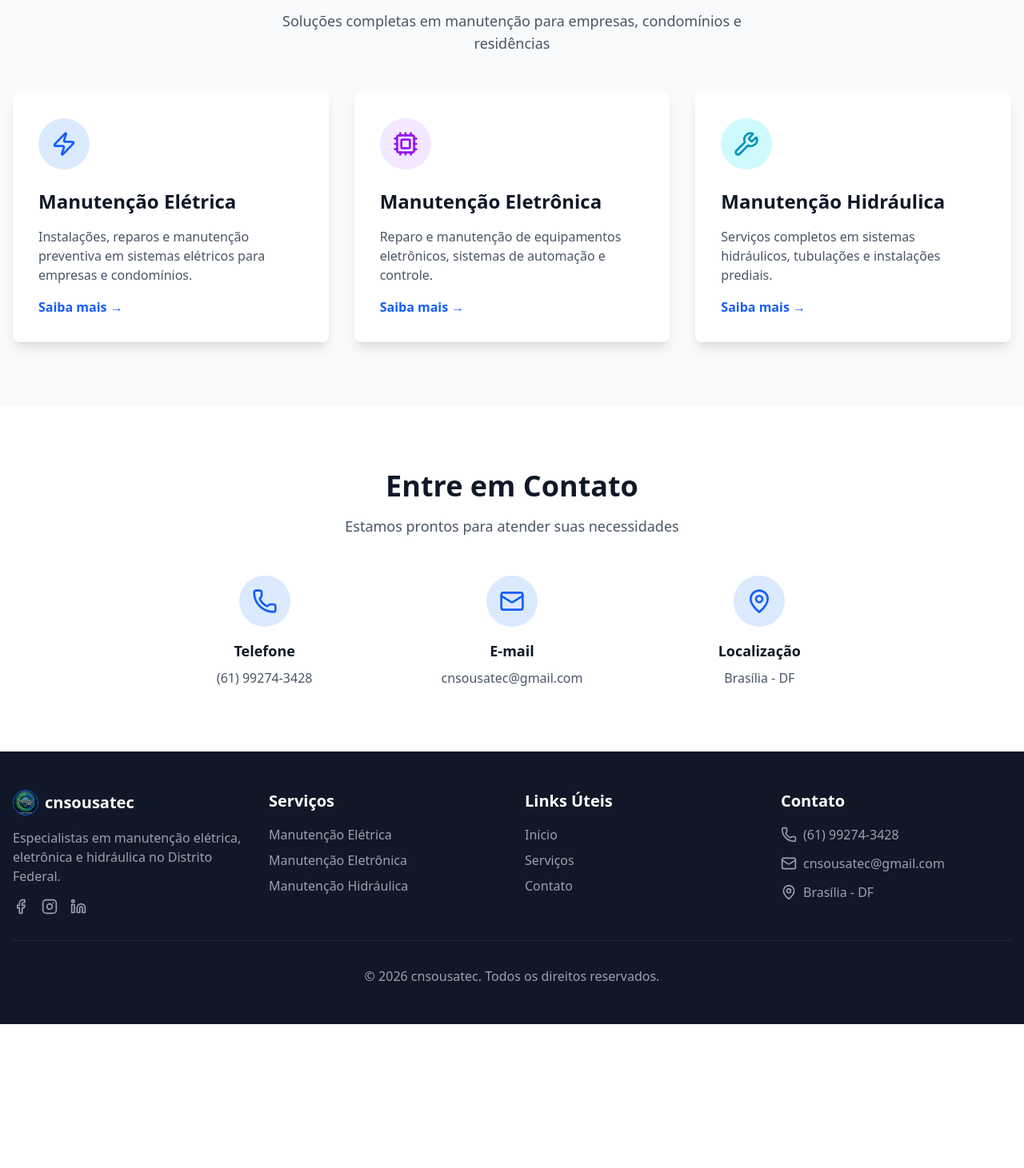
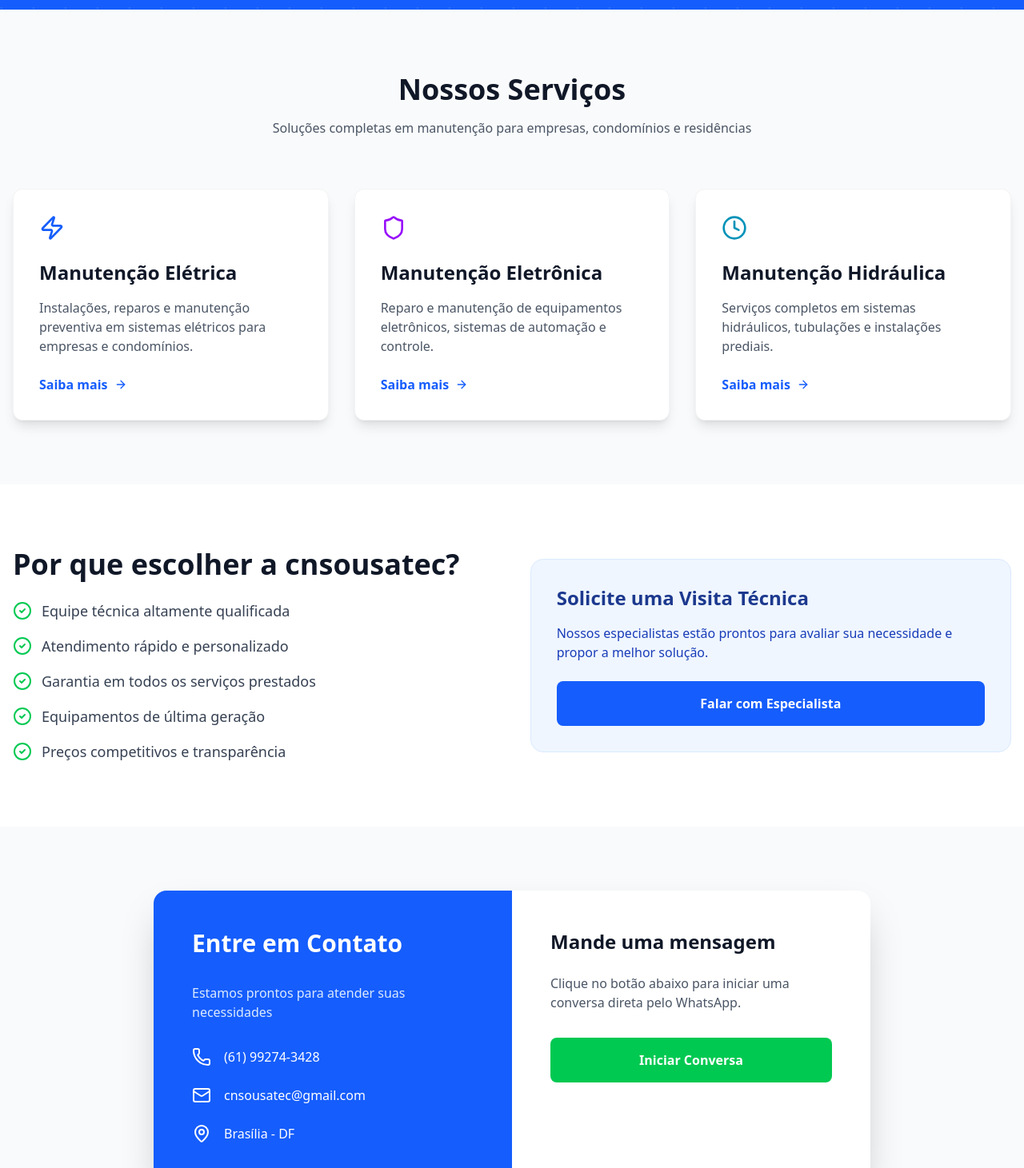
Before and after one commit to cnsousa7/Novo, a Next.js app: page / in a window 1280 px wide. Shown: the part 624-2085 px from the top of the page at 80% size. Before the commit the page ends 1905 px from the top, so only its background shows below. Built offline with nearby package versions, Linux system fonts and the light colour scheme; no server answers.

Commit message:
Fix: Definitve Dark Mode and Animation Performance Optimization

```diff
--- a/src/pages/_app.tsx
+++ b/src/pages/_app.tsx
@@ -24,7 +24,12 @@
   }, [router.events]);
 
   return (
-    <ThemeProvider attribute="class" defaultTheme="light" enableSystem={false}>
+    <ThemeProvider
+      attribute="data-theme"
+      defaultTheme="light"
+      enableSystem={false}
+      storageKey="cnsousatec-theme"
+    >
       <Component {...pageProps} />
     </ThemeProvider>
   );
--- a/src/pages/index.tsx
+++ b/src/pages/index.tsx
@@ -1,38 +1,38 @@
 import Head from 'next/head';
+import Link from 'next/link';
+import { motion } from 'framer-motion';
+import { Zap, Shield, Clock, ArrowRight, CheckCircle2, Phone, Mail, MapPin } from 'lucide-react';
 import Header from '@/components/Header';
 import Footer from '@/components/Footer';
-import { motion } from 'framer-motion';
-import { Phone, Mail, MapPin, Zap, Cpu, Wrench } from 'lucide-react';
+import SchemaLocalBusiness from '@/components/SchemaLocalBusiness';
+
+const fastTransition = { duration: 0.3, ease: "easeOut" };
 
 export default function Home() {
   return (
-    <>
+    <div className="min-h-screen">
       <Head>
         <title>cnsousatec - Manutenção Elétrica, Eletrônica e Hidráulica no DF</title>
-        <meta
-          name="description"
-          content="Especialistas em manutenção elétrica, eletrônica e hidráulica no Distrito Federal. Atendimento rápido e profissional para empresas, condomínios e residências."
-        />
-        <meta name="viewport" content="width=device-width, initial-scale=1" />
-        <link rel="icon" href="/favicon.ico" />
+        <meta name="description" content="Serviços especializados de manutenção elétrica, eletrônica e hidráulica para empresas, condomínios e residências em todo o Distrito Federal." />
       </Head>
 
+      <SchemaLocalBusiness />
       <Header />
 
       <main>
         {/* Hero Section */}
-        <section className="bg-gradient-to-br from-blue-600 to-blue-800 text-white py-20">
-          <div className="container mx-auto px-4">
+        <section className="relative bg-blue-600 py-20 md:py-32 overflow-hidden">
+          <div className="container mx-auto px-4 relative z-10">
             <motion.div
-              initial={{ opacity: 0, y: 20 }}
+              initial={{ opacity: 0, y: 15 }}
               animate={{ opacity: 1, y: 0 }}
-              transition={{ duration: 0.6 }}
-              className="max-w-4xl mx-auto text-center"
+              transition={fastTransition}
+              className="max-w-3xl mx-auto text-center text-white"
             >
-              <h1 className="text-4xl md:text-5xl lg:text-6xl font-bold mb-6">
+              <h1 className="text-4xl md:text-6xl font-bold mb-6">
                 Manutenção Profissional para seu Negócio
               </h1>
-              <p className="text-xl md:text-2xl mb-8 text-blue-100">
+              <p className="text-xl md:text-2xl mb-10 text-blue-100">
                 Serviços especializados em elétrica, eletrônica e hidráulica no Distrito Federal
               </p>
               <div className="flex flex-col sm:flex-row gap-4 justify-center">
@@ -42,180 +42,155 @@
                   rel="noopener noreferrer"
                   className="bg-green-500 hover:bg-green-600 text-white font-bold py-4 px-8 rounded-lg text-lg transition-colors duration-200 inline-flex items-center justify-center gap-2"
                 >
-                  <Phone className="w-5 h-5" />
-                  WhatsApp
+                  <Phone className="w-6 h-6" /> WhatsApp
                 </a>
-                <a
-                  href="#servicos"
-                  className="bg-white hover:bg-gray-100 text-blue-600 font-bold py-4 px-8 rounded-lg text-lg transition-colors duration-200"
+                <Link
+                  href="/#servicos"
+                  className="bg-white text-blue-600 hover:bg-gray-100 font-bold py-4 px-8 rounded-lg text-lg transition-colors duration-200 inline-flex items-center justify-center"
                 >
                   Nossos Serviços
-                </a>
+                </Link>
               </div>
             </motion.div>
           </div>
+          {/* Background pattern */}
+          <div className="absolute inset-0 opacity-10">
+            <div className="absolute inset-0" style={{ backgroundImage: 'radial-gradient(circle at 2px 2px, white 1px, transparent 0)', backgroundSize: '40px 40px' }}></div>
+          </div>
         </section>
 
-        {/* Serviços Section */}
-        <section id="servicos" className="py-20 bg-gray-50 dark:bg-gray-900">
+        {/* Services Section */}
+        <section id="servicos" className="py-20 bg-gray-50 dark:bg-gray-800 transition-colors duration-300">
           <div className="container mx-auto px-4">
-            <motion.div
-              initial={{ opacity: 0 }}
-              whileInView={{ opacity: 1 }}
-              viewport={{ once: true }}
-              transition={{ duration: 0.6 }}
-              className="text-center mb-12"
-            >
-              <h2 className="text-3xl md:text-4xl font-bold mb-4 text-gray-900 dark:text-white">
-                Nossos Serviços
-              </h2>
-              <p className="text-lg text-gray-600 dark:text-gray-300 max-w-2xl mx-auto">
+            <div className="text-center mb-16">
+              <h2 className="text-3xl md:text-4xl font-bold mb-4 text-gray-900 dark:text-white">Nossos Serviços</h2>
+              <p className="text-gray-600 dark:text-gray-300 max-w-2xl mx-auto">
                 Soluções completas em manutenção para empresas, condomínios e residências
               </p>
-            </motion.div>
+            </div>
 
-            <div className="grid md:grid-cols-3 gap-8">
-              {/* Manutenção Elétrica */}
-              <motion.a
-                href="/servicos/manutencao-eletrica"
-                initial={{ opacity: 0, y: 20 }}
-                whileInView={{ opacity: 1, y: 0 }}
-                viewport={{ once: true }}
-                transition={{ duration: 0.6, delay: 0.1 }}
-                whileHover={{ scale: 1.05 }}
-                className="bg-white dark:bg-gray-800 rounded-lg shadow-lg p-8 hover:shadow-xl transition-all duration-200"
-              >
-                <div className="bg-blue-100 dark:bg-blue-900 w-16 h-16 rounded-full flex items-center justify-center mb-6">
-                  <Zap className="w-8 h-8 text-blue-600 dark:text-blue-400" />
-                </div>
-                <h3 className="text-2xl font-bold mb-4 text-gray-900 dark:text-white">
-                  Manutenção Elétrica
-                </h3>
-                <p className="text-gray-600 dark:text-gray-300 mb-4">
-                  Instalações, reparos e manutenção preventiva em sistemas elétricos para empresas e condomínios.
-                </p>
-                <span className="text-blue-600 dark:text-blue-400 font-semibold">
-                  Saiba mais →
-                </span>
-              </motion.a>
-
-              {/* Manutenção Eletrônica */}
-              <motion.a
-                href="/servicos/manutencao-eletronica"
-                initial={{ opacity: 0, y: 20 }}
-                whileInView={{ opacity: 1, y: 0 }}
-                viewport={{ once: true }}
-                transition={{ duration: 0.6, delay: 0.2 }}
-                whileHover={{ scale: 1.05 }}
-                className="bg-white dark:bg-gray-800 rounded-lg shadow-lg p-8 hover:shadow-xl transition-all duration-200"
-              >
-                <div className="bg-purple-100 dark:bg-purple-900 w-16 h-16 rounded-full flex items-center justify-center mb-6">
-                  <Cpu className="w-8 h-8 text-purple-600 dark:text-purple-400" />
-                </div>
-                <h3 className="text-2xl font-bold mb-4 text-gray-900 dark:text-white">
-                  Manutenção Eletrônica
-                </h3>
-                <p className="text-gray-600 dark:text-gray-300 mb-4">
-                  Reparo e manutenção de equipamentos eletrônicos, sistemas de automação e controle.
-                </p>
-                <span className="text-blue-600 dark:text-blue-400 font-semibold">
-                  Saiba mais →
-                </span>
-              </motion.a>
-
-              {/* Manutenção Hidráulica */}
-              <motion.a
-                href="/servicos/manutencao-hidraulica"
-                initial={{ opacity: 0, y: 20 }}
-                whileInView={{ opacity: 1, y: 0 }}
-                viewport={{ once: true }}
-                transition={{ duration: 0.6, delay: 0.3 }}
-                whileHover={{ scale: 1.05 }}
-                className="bg-white dark:bg-gray-800 rounded-lg shadow-lg p-8 hover:shadow-xl transition-all duration-200"
-              >
-                <div className="bg-cyan-100 dark:bg-cyan-900 w-16 h-16 rounded-full flex items-center justify-center mb-6">
-                  <Wrench className="w-8 h-8 text-cyan-600 dark:text-cyan-400" />
-                </div>
-                <h3 className="text-2xl font-bold mb-4 text-gray-900 dark:text-white">
-                  Manutenção Hidráulica
-                </h3>
-                <p className="text-gray-600 dark:text-gray-300 mb-4">
-                  Serviços completos em sistemas hidráulicos, tubulações e instalações prediais.
-                </p>
-                <span className="text-blue-600 dark:text-blue-400 font-semibold">
-                  Saiba mais →
-                </span>
-              </motion.a>
+            <div className="grid grid-cols-1 md:grid-cols-3 gap-8">
+              {[
+                {
+                  title: "Manutenção Elétrica",
+                  desc: "Instalações, reparos e manutenção preventiva em sistemas elétricos para empresas e condomínios.",
+                  icon: <Zap className="w-8 h-8 text-blue-600" />,
+                  link: "/servicos/manutencao-eletrica"
+                },
+                {
+                  title: "Manutenção Eletrônica",
+                  desc: "Reparo e manutenção de equipamentos eletrônicos, sistemas de automação e controle.",
+                  icon: <Shield className="w-8 h-8 text-purple-600" />,
+                  link: "/servicos/manutencao-eletronica"
+                },
+                {
+                  title: "Manutenção Hidráulica",
+                  desc: "Serviços completos em sistemas hidráulicos, tubulações e instalações prediais.",
+                  icon: <Clock className="w-8 h-8 text-cyan-600" />,
+                  link: "/servicos/manutencao-hidraulica"
+                }
+              ].map((service, index) => (
+                <motion.div
+                  key={index}
+                  initial={{ opacity: 0, y: 15 }}
+                  whileInView={{ opacity: 1, y: 0 }}
+                  viewport={{ once: true }}
+                  transition={{ duration: 0.3, delay: index * 0.05 }}
+                  className="bg-white dark:bg-gray-900 p-8 rounded-xl shadow-lg hover:shadow-xl transition-all duration-200 border border-gray-100 dark:border-gray-700"
+                >
+                  <div className="mb-6">{service.icon}</div>
+                  <h3 className="text-2xl font-bold mb-4 text-gray-900 dark:text-white">{service.title}</h3>
+                  <p className="text-gray-600 dark:text-gray-300 mb-6">{service.desc}</p>
+                  <Link href={service.link} className="text-blue-600 dark:text-blue-400 font-semibold inline-flex items-center gap-2 hover:underline">
+                    Saiba mais <ArrowRight className="w-4 h-4" />
+                  </Link>
+                </motion.div>
+              ))}
             </div>
           </div>
         </section>
 
-        {/* Contato Section */}
-        <section className="py-20 bg-white dark:bg-gray-800">
+        {/* Why Choose Us */}
+        <section className="py-20 bg-white dark:bg-gray-900 transition-colors duration-300">
           <div className="container mx-auto px-4">
-            <motion.div
-              initial={{ opacity: 0 }}
-              whileInView={{ opacity: 1 }}
-              viewport={{ once: true }}
-              transition={{ duration: 0.6 }}
-              className="text-center mb-12"
-            >
-              <h2 className="text-3xl md:text-4xl font-bold mb-4 text-gray-900 dark:text-white">
-                Entre em Contato
-              </h2>
-              <p className="text-lg text-gray-600 dark:text-gray-300 max-w-2xl mx-auto">
-                Estamos prontos para atender suas necessidades
-              </p>
-            </motion.div>
+            <div className="flex flex-col md:flex-row items-center gap-12">
+              <div className="md:w-1/2">
+                <h2 className="text-3xl md:text-4xl font-bold mb-6 text-gray-900 dark:text-white">Por que escolher a cnsousatec?</h2>
+                <div className="space-y-4">
+                  {[
+                    "Equipe técnica altamente qualificada",
+                    "Atendimento rápido e personalizado",
+                    "Garantia em todos os serviços prestados",
+                    "Equipamentos de última geração",
+                    "Preços competitivos e transparência"
+                  ].map((item, index) => (
+                    <div key={index} className="flex items-center gap-3">
+                      <CheckCircle2 className="w-6 h-6 text-green-500 flex-shrink-0" />
+                      <span className="text-gray-700 dark:text-gray-300 text-lg">{item}</span>
+                    </div>
+                  ))}
+                </div>
+              </div>
+              <div className="md:w-1/2 bg-blue-50 dark:bg-gray-800 p-8 rounded-2xl border border-blue-100 dark:border-gray-700">
+                <h3 className="text-2xl font-bold mb-4 text-blue-900 dark:text-blue-100">Solicite uma Visita Técnica</h3>
+                <p className="text-blue-800 dark:text-blue-200 mb-6">
+                  Nossos especialistas estão prontos para avaliar sua necessidade e propor a melhor solução.
+                </p>
+                <a
+                  href="https://api.whatsapp.com/send?phone=5561992743428&text=Olá! Gostaria de solicitar uma visita técnica com a cnsousatec."
+                  target="_blank"
+                  rel="noopener noreferrer"
+                  className="w-full bg-blue-600 hover:bg-blue-700 text-white font-bold py-4 px-8 rounded-lg text-center block transition-colors duration-200"
+                >
+                  Falar com Especialista
+                </a>
+              </div>
+            </div>
+          </div>
+        </section>
 
-            <div className="grid md:grid-cols-3 gap-8 max-w-4xl mx-auto">
-              <motion.div
-                initial={{ opacity: 0, y: 20 }}
-                whileInView={{ opacity: 1, y: 0 }}
-                viewport={{ once: true }}
-                transition={{ duration: 0.6, delay: 0.1 }}
-                className="text-center"
-              >
-                <div className="bg-blue-100 dark:bg-blue-900 w-16 h-16 rounded-full flex items-center justify-center mx-auto mb-4">
-                  <Phone className="w-8 h-8 text-blue-600 dark:text-blue-400" />
+        {/* Contact Section */}
+        <section id="contato" className="py-20 bg-gray-50 dark:bg-gray-800 transition-colors duration-300">
+          <div className="container mx-auto px-4">
+            <div className="max-w-4xl mx-auto bg-white dark:bg-gray-900 rounded-2xl shadow-2xl overflow-hidden flex flex-col md:flex-row">
+              <div className="md:w-1/2 bg-blue-600 p-12 text-white">
+                <h2 className="text-3xl font-bold mb-8">Entre em Contato</h2>
+                <p className="mb-8 text-blue-100">Estamos prontos para atender suas necessidades</p>
+                <div className="space-y-6">
+                  <div className="flex items-center gap-4">
+                    <Phone className="w-6 h-6" />
+                    <span>(61) 99274-3428</span>
+                  </div>
+                  <div className="flex items-center gap-4">
+                    <Mail className="w-6 h-6" />
+                    <span>cnsousatec@gmail.com</span>
+                  </div>
+                  <div className="flex items-center gap-4">
+                    <MapPin className="w-6 h-6" />
+                    <span>Brasília - DF</span>
+                  </div>
                 </div>
-                <h3 className="font-bold text-lg mb-2 text-gray-900 dark:text-white">Telefone</h3>
-                <p className="text-gray-600 dark:text-gray-300">(61) 99274-3428</p>
-              </motion.div>
-
-              <motion.div
-                initial={{ opacity: 0, y: 20 }}
-                whileInView={{ opacity: 1, y: 0 }}
-                viewport={{ once: true }}
-                transition={{ duration: 0.6, delay: 0.2 }}
-                className="text-center"
-              >
-                <div className="bg-blue-100 dark:bg-blue-900 w-16 h-16 rounded-full flex items-center justify-center mx-auto mb-4">
-                  <Mail className="w-8 h-8 text-blue-600 dark:text-blue-400" />
-                </div>
-                <h3 className="font-bold text-lg mb-2 text-gray-900 dark:text-white">E-mail</h3>
-                <p className="text-gray-600 dark:text-gray-300">cnsousatec@gmail.com</p>
-              </motion.div>
-
-              <motion.div
-                initial={{ opacity: 0, y: 20 }}
-                whileInView={{ opacity: 1, y: 0 }}
-                viewport={{ once: true }}
-                transition={{ duration: 0.6, delay: 0.3 }}
-                className="text-center"
-              >
-                <div className="bg-blue-100 dark:bg-blue-900 w-16 h-16 rounded-full flex items-center justify-center mx-auto mb-4">
-                  <MapPin className="w-8 h-8 text-blue-600 dark:text-blue-400" />
-                </div>
-                <h3 className="font-bold text-lg mb-2 text-gray-900 dark:text-white">Localização</h3>
-                <p className="text-gray-600 dark:text-gray-300">Brasília - DF</p>
-              </motion.div>
+              </div>
+              <div className="md:w-1/2 p-12">
+                <h3 className="text-2xl font-bold mb-6 text-gray-900 dark:text-white">Mande uma mensagem</h3>
+                <p className="text-gray-600 dark:text-gray-300 mb-8">
+                  Clique no botão abaixo para iniciar uma conversa direta pelo WhatsApp.
+                </p>
+                <a
+                  href="https://api.whatsapp.com/send?phone=5561992743428&text=Olá! Gostaria de solicitar um orçamento com a cnsousatec."
+                  target="_blank"
+                  rel="noopener noreferrer"
+                  className="w-full bg-green-500 hover:bg-green-600 text-white font-bold py-4 px-8 rounded-lg text-center block transition-colors duration-200"
+                >
+                  Iniciar Conversa
+                </a>
+              </div>
             </div>
           </div>
         </section>
       </main>
 
       <Footer />
-    </>
+    </div>
   );
 }
--- a/src/styles/globals.css
+++ b/src/styles/globals.css
@@ -6,7 +6,7 @@
     --foreground: #111827;
   }
 
-  .dark {
+  [data-theme='dark'] {
     --background: #111827;
     --foreground: #f9fafb;
   }
@@ -14,44 +14,56 @@
   body {
     background-color: var(--background);
     color: var(--foreground);
-    @apply transition-colors duration-300;
+    @apply transition-colors duration-200;
   }
 }
 
-/* Forçar estilos quando a classe .dark está presente no elemento html ou body */
-:where(.dark) body {
-  background-color: #111827;
-  color: #f9fafb;
+/* Forçar estilos baseados no atributo data-theme ou classe .dark */
+:root[data-theme='light'], .light {
+  --background: #ffffff;
+  --foreground: #111827;
 }
 
-:where(.dark) .bg-white {
+:root[data-theme='dark'], .dark {
+  --background: #111827;
+  --foreground: #f9fafb;
+}
+
+/* Sobrescritas específicas para garantir a troca visual */
+[data-theme='dark'] .bg-white {
   background-color: #111827 !important;
 }
 
-:where(.dark) .text-gray-900 {
+[data-theme='dark'] .text-gray-900 {
   color: #f9fafb !important;
 }
 
-:where(.dark) .bg-gray-50 {
+[data-theme='dark'] .bg-gray-50 {
   background-color: #1f2937 !important;
 }
 
-:where(.dark) .text-gray-600 {
+[data-theme='dark'] .text-gray-600 {
   color: #d1d5db !important;
 }
 
-:where(.dark) .bg-gray-100 {
+[data-theme='dark'] .bg-gray-100 {
   background-color: #374151 !important;
 }
 
-:where(.dark) .text-gray-700 {
+[data-theme='dark'] .text-gray-700 {
   color: #e5e7eb !important;
 }
 
-:where(.dark) .bg-gray-800 {
+[data-theme='dark'] .bg-gray-800 {
   background-color: #1f2937 !important;
 }
 
-:where(.dark) .text-gray-300 {
+[data-theme='dark'] .text-gray-300 {
   color: #d1d5db !important;
 }
+
+/* Otimização de performance para animações */
+* {
+  backface-visibility: hidden;
+  -webkit-font-smoothing: antialiased;
+}
```
